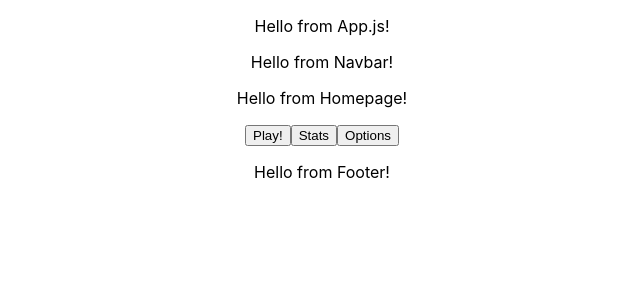
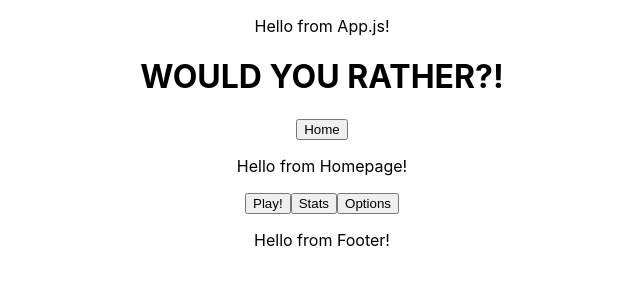
Before and after one commit to bananabrann/would-you-rather-frontend, a React (Create React App) app: page / in a window 1280 px wide. Shown: the top 300 px of the page, without its empty margins (318-958 px from the left). Built offline with nearby package versions, Linux system fonts and the light colour scheme.

Commit message:
Play is now successfully displaying the content of the questions

```diff
--- a/package.json
+++ b/package.json
@@ -3,6 +3,7 @@
   "version": "0.1.0",
   "private": true,
   "dependencies": {
+    "axios": "^0.18.0",
     "body-parser": "^1.18.3",
     "cors": "^2.8.5",
     "express": "^4.16.4",
--- a/src/Components/Navbar/Navbar.js
+++ b/src/Components/Navbar/Navbar.js
@@ -1,10 +1,15 @@
-import React, { Component } from 'react';
+import React, { Component } from "react";
+import { Route, Link, Redirect } from "react-router-dom";
+import Homepage from "../Homepage/Homepage";
 
 class Navbar extends Component {
     render() {
         return (
             <div>
-                <p>Hello from Navbar!</p>
+                <h1>WOULD YOU RATHER?!</h1>
+                <Link to="/">
+                    <button>Home</button>
+                </Link>
             </div>
         );
     }
--- a/src/Components/Play/Play.js
+++ b/src/Components/Play/Play.js
@@ -1,10 +1,53 @@
-import React, { Component } from 'react';
+import React, { Component } from "react";
+import axios from "axios";
 
 class Play extends Component {
+    constructor() {
+        super();
+        this.state = {
+            question1: "",
+            question2: "",
+            previousQuestions: []
+        };
+    }
+
+    // userClicked() {
+
+        // Add 1 to the databaase count of the one that was clicked
+
+        // Back-end side: Question.find({_id: theselectedone.id}).then(count++)
+        // Front-end side: playController.clickedOne
+
+        // Add both questions to the previousQuestions array.
+    // }
+    componentDidMount() {
+        // Code that randomizes the selected and stores it into a variable called i
+
+
+
+        // if (prev question === prev question) go back and try again
+        // let i = "";
+        // let i2 = "";
+
+        console.log("Play: Component is mounting");
+        axios.get("http://localhost:3001/play").then(json => {
+            this.setState({
+                question1: json.data[0].content,
+                question2: json.data[1].content
+            });
+        });
+    }
+
     render() {
         return (
             <div>
                 <p>Hello from Play!</p>
+                <div className="question1">
+                    <h3>{this.state.question1}</h3>
+                </div>
+                <div className="question2">
+                    <h3>{this.state.question2}</h3>
+                </div>
             </div>
         );
     }
```
Also changed, not shown: 1 other file (tests, documents, lock files or other folders).
